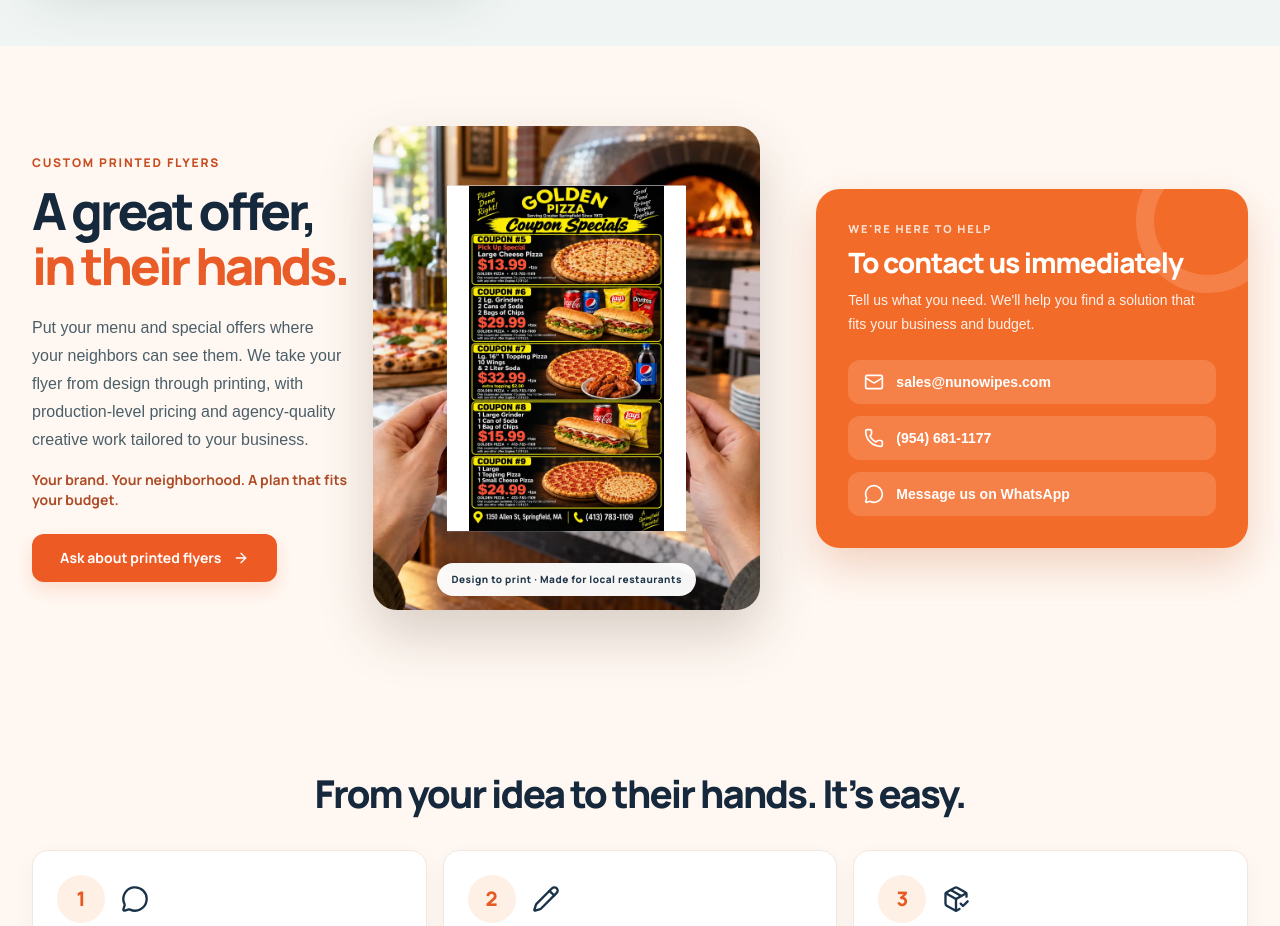
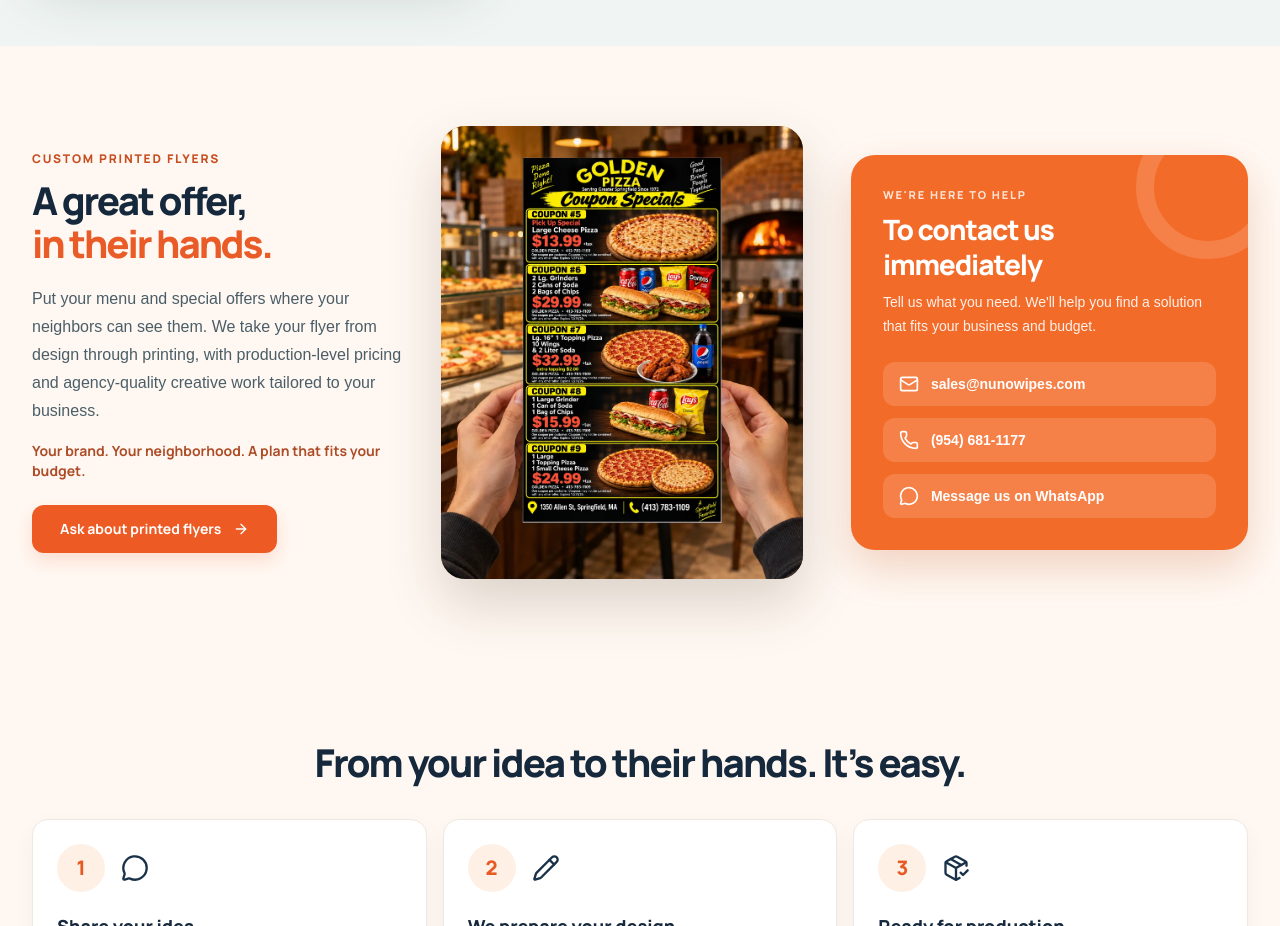
Before and after one commit to MaviPrens/MenuQrLab-main, a Next.js app: page /home-preview in a window 1280 px wide. Shown: the part 5760-6686 px from the top of the page. Built offline with nearby package versions, Linux system fonts and the light colour scheme; no server answers; the database is empty; a web font is replaced by a local one.

Commit message:
Refine flyer mockup and section proportions

```diff
--- a/src/components/marketing/flyer-carousel.module.css
+++ b/src/components/marketing/flyer-carousel.module.css
@@ -1,7 +1,6 @@
-.scene { position:relative; width:100%; max-width:430px; aspect-ratio:1122 / 1402; overflow:hidden; border-radius:24px; background:#e9d1af; box-shadow:0 25px 55px rgba(60,42,24,.2); }
+.scene { position:relative; width:100%; max-width:430px; aspect-ratio:1122 / 1402; overflow:hidden; border-radius:24px; background:#b17e4a; box-shadow:0 25px 55px rgba(60,42,24,.18); }
 .background { position:absolute; inset:0; width:100%; height:100%; object-fit:cover; }
-.paper { position:absolute; left:19.2%; top:12.3%; width:61.5%; height:71.3%; overflow:hidden; background:#fff; box-shadow:inset 0 0 9px rgba(44,31,23,.12); }
-.flyer { position:absolute; inset:0; width:100%; height:100%; object-fit:contain; background:#fff; opacity:0; animation:flyer-cycle 25s linear infinite; }
-.caption { position:absolute; right:3%; bottom:3%; left:3%; width:max-content; max-width:94%; margin:auto; padding:9px 14px; border-radius:999px; background:rgba(255,255,255,.96); color:#21384a; font-size:10px; font-weight:800; letter-spacing:.05em; text-align:center; box-shadow:0 4px 15px rgba(15,25,29,.13); }
+.paper { position:absolute; left:22.65%; top:7.1%; width:54.7%; height:80.45%; overflow:hidden; background:#fff; box-shadow:0 0 2px rgba(36,24,17,.16); }
+.flyer { position:absolute; inset:0; width:100%; height:100%; object-fit:fill; opacity:0; mix-blend-mode:multiply; animation:flyer-cycle 25s linear infinite; }
 @keyframes flyer-cycle { 0%,16% {opacity:1} 20%,96% {opacity:0} 100% {opacity:1} }
 @media (prefers-reduced-motion:reduce) { .flyer { animation:none; opacity:0; } .flyer:first-child {opacity:1;} }
--- a/src/components/marketing/flyer-carousel.tsx
+++ b/src/components/marketing/flyer-carousel.tsx
@@ -11,13 +11,12 @@ const flyers = [
 export function FlyerCarousel() {
   return (
     <div className={styles.scene} role="img" aria-label="Five restaurant flyer designs displayed in a hand-held print mockup, changing automatically">
-      <img className={styles.background} src="/images/flyers/held-blank.webp" alt="" loading="lazy" />
+      <img className={styles.background} src="/images/flyers/held-blank-v2.webp" alt="" loading="lazy" />
       <div className={styles.paper} aria-hidden="true">
         {flyers.map((flyer, index) => (
           <img key={flyer.file} className={styles.flyer} src={`/images/flyers/${flyer.file}.webp`} alt="" style={{ animationDelay: `${-index * 5}s` }} loading="lazy" />
         ))}
       </div>
-      <span className={styles.caption}>Design to print · Made for local restaurants</span>
     </div>
   );
 }
--- a/src/components/marketing/home-concept.tsx
+++ b/src/components/marketing/home-concept.tsx
@@ -208,11 +208,11 @@ export function HomeConcept({ wipes, magnets, scenes, dbBacked }: Props) {
     </section>
 
     <section className="bg-[#fff8f2] px-5 py-16 sm:px-8 sm:py-20" aria-labelledby="flyer-title">
-      <div className="mx-auto grid max-w-[1240px] items-center gap-10 lg:grid-cols-[1.35fr_.8fr] lg:gap-14">
-        <div className="grid items-center gap-8 sm:grid-cols-[.9fr_1.1fr] sm:gap-6">
+      <div className="mx-auto grid max-w-[1240px] items-center gap-10 lg:grid-cols-[1.65fr_.85fr] lg:gap-12">
+        <div className="grid items-center gap-8 sm:grid-cols-[1fr_.95fr] sm:gap-7">
           <div>
             <p className="text-xs font-extrabold uppercase tracking-[.15em] text-[#c74e20]">Custom printed flyers</p>
-            <h2 id="flyer-title" className="mt-3 text-[clamp(2.15rem,4vw,3.8rem)] font-extrabold leading-[1.08] tracking-[-.06em]">A great offer,<br /><span className="text-[#e95b27]">in their hands.</span></h2>
+            <h2 id="flyer-title" className="mt-3 text-[clamp(2rem,3vw,3rem)] font-extrabold leading-[1.12] tracking-[-.055em]">A great offer,<br /><span className="text-[#e95b27]">in their hands.</span></h2>
             <p className="mt-5 max-w-[440px] text-base leading-7 text-[#4b5e68]">Put your menu and special offers where your neighbors can see them. We take your flyer from design through printing, with production-level pricing and agency-quality creative work tailored to your business.</p>
             <p className="mt-4 text-sm font-bold text-[#ad4c27]">Your brand. Your neighborhood. A plan that fits your budget.</p>
             <div className="mt-6"><QuoteLink>Ask about printed flyers</QuoteLink></div>
```
Also changed, not shown: public/images/flyers/held-blank-v2.webp (added).
